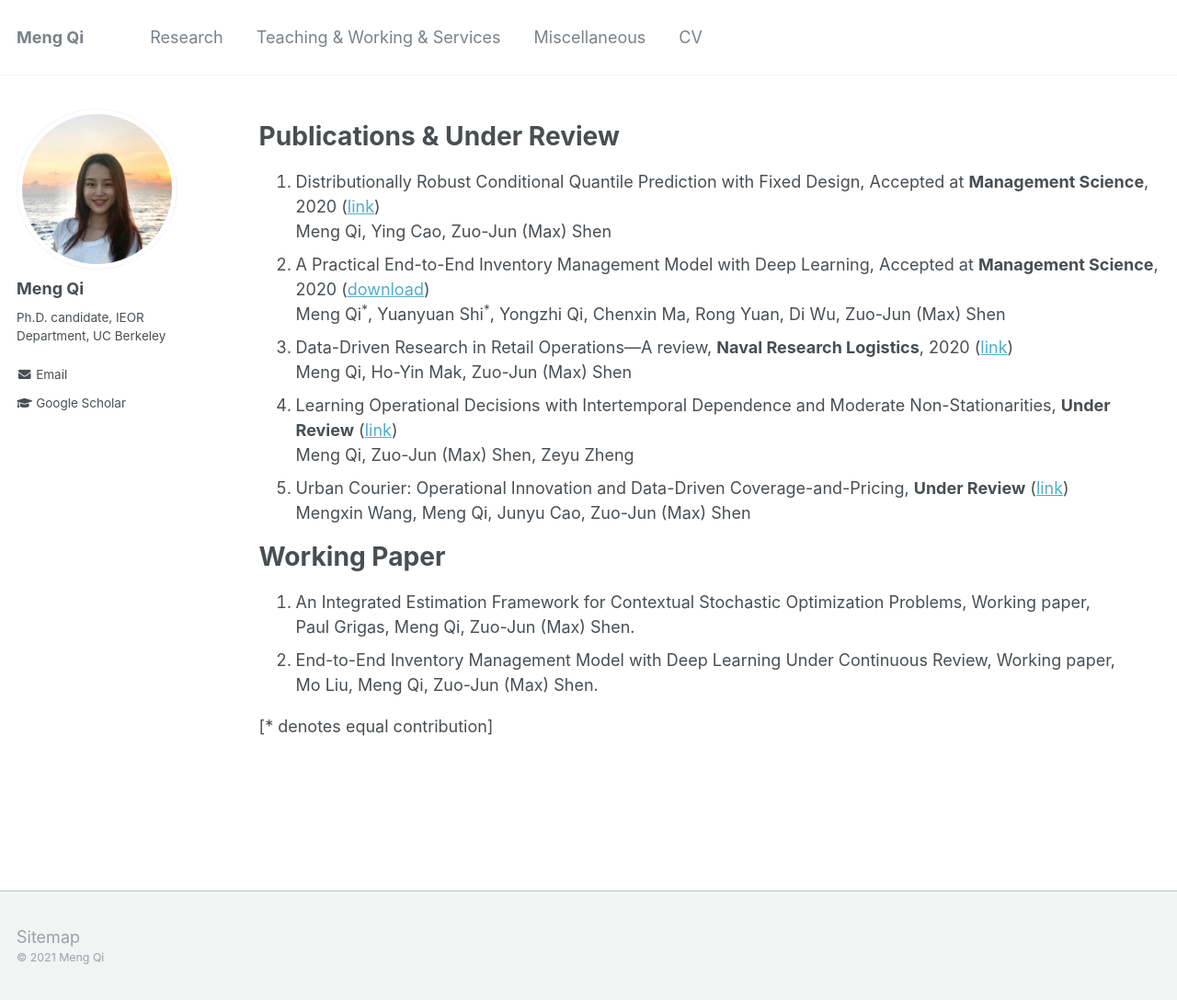
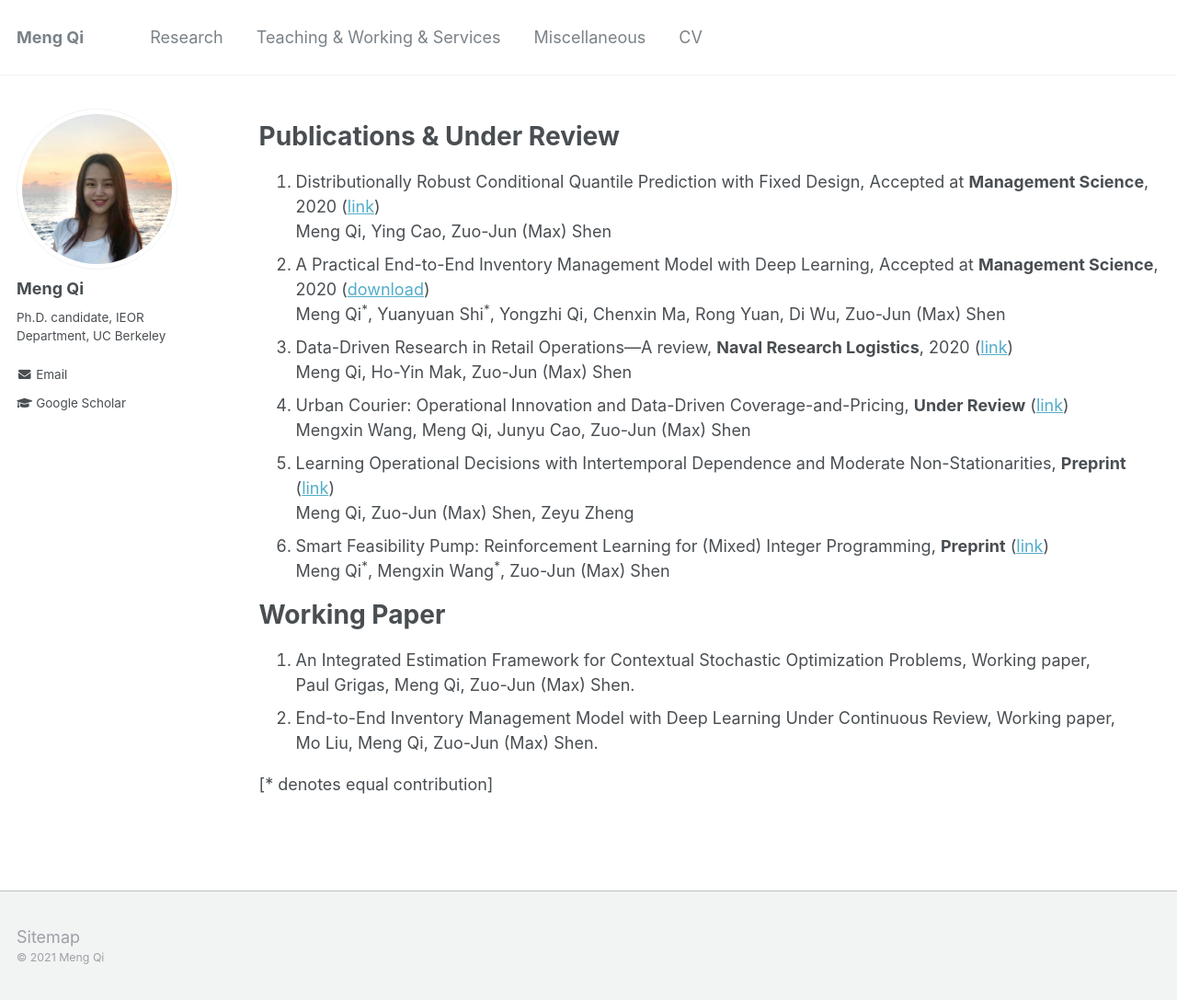
Before and after one commit to alicemengqi/site, a Jekyll site: the page built from _pages/publications.md, in a window 1280 px wide and 1087 px high. Shown: the whole window at 92% size. Built offline with Jekyll 4.4.1, drawn with Linux system fonts in a browser that asks for light colours.

Commit message:
Update publications.md

```diff
--- a/_pages/publications.md
+++ b/_pages/publications.md
@@ -13,10 +13,12 @@ Meng Qi, Ying Cao, Zuo-Jun (Max) Shen
 Meng Qi<sup>*</sup>, Yuanyuan Shi<sup>*</sup>, Yongzhi Qi, Chenxin Ma, Rong Yuan, Di Wu, Zuo-Jun (Max) Shen
 1. Data-Driven Research in Retail Operations—A review, **Naval Research Logistics**, 2020 ([link](https://onlinelibrary.wiley.com/doi/full/10.1002/nav.21949))
 Meng Qi, Ho-Yin Mak, Zuo-Jun (Max) Shen
-1. Learning Operational Decisions with Intertemporal Dependence and Moderate Non-Stationarities, **Under Review** ([link](https://papers.ssrn.com/sol3/papers.cfm?abstract_id=3648615))
-Meng Qi, Zuo-Jun (Max) Shen, Zeyu Zheng
 1. Urban Courier: Operational Innovation and Data-Driven Coverage-and-Pricing, **Under Review** ([link](https://papers.ssrn.com/sol3/papers.cfm?abstract_id=3678317))
 Mengxin Wang, Meng Qi, Junyu Cao, Zuo-Jun (Max) Shen
+1. Learning Operational Decisions with Intertemporal Dependence and Moderate Non-Stationarities, **Preprint** ([link](https://papers.ssrn.com/sol3/papers.cfm?abstract_id=3648615))
+Meng Qi, Zuo-Jun (Max) Shen, Zeyu Zheng
+1. Smart Feasibility Pump: Reinforcement Learning for (Mixed) Integer Programming, **Preprint** ([link](https://arxiv.org/abs/2102.09663))
+Meng Qi<sup>*</sup>, Mengxin Wang<sup>*</sup>, Zuo-Jun (Max) Shen
 
 
 # Working Paper
```
